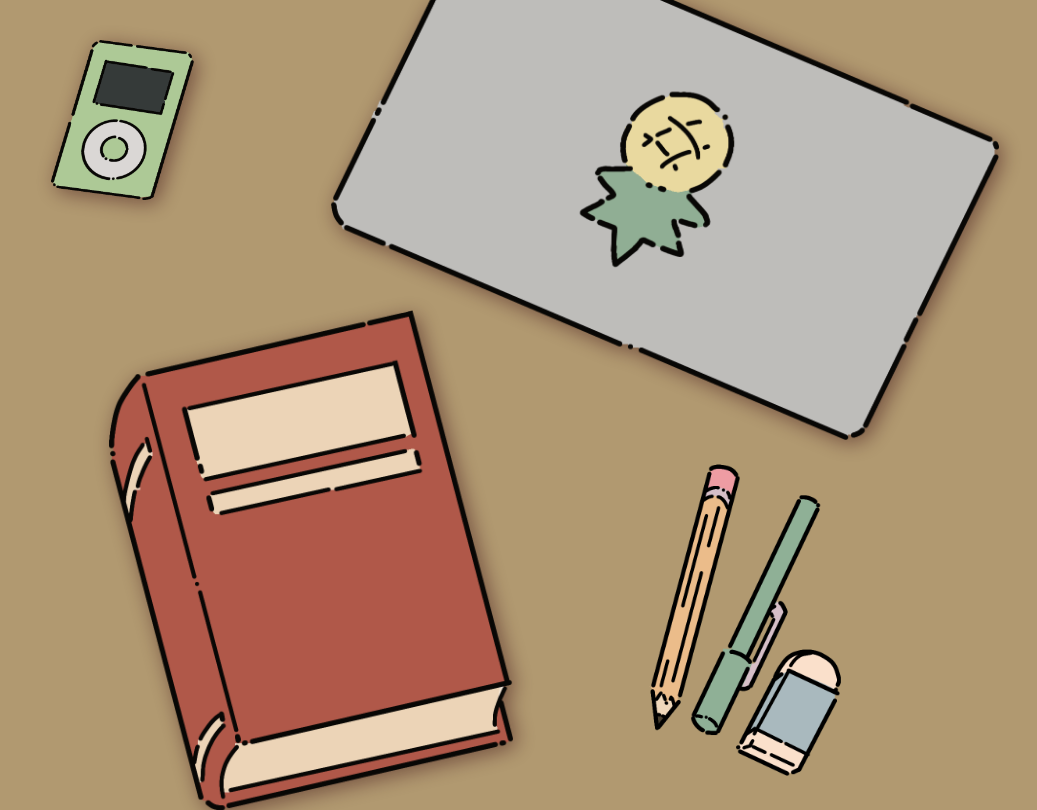
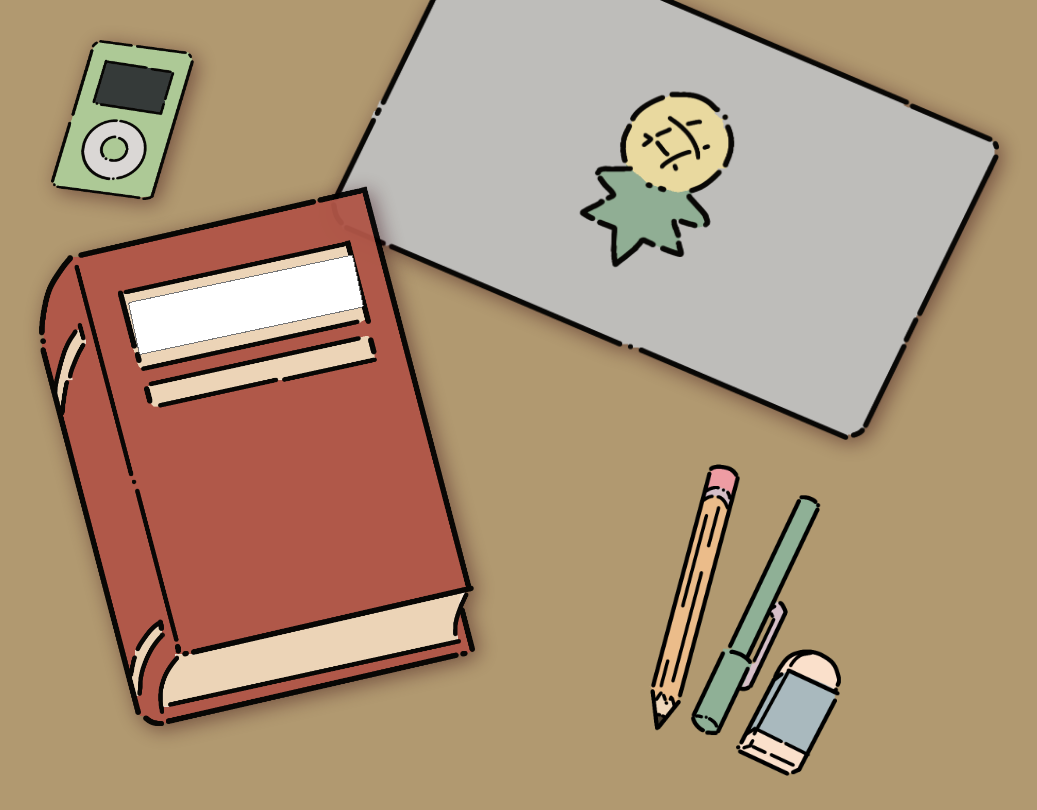
Before and after one commit to annaeyoon/journey-journal, a website built with Vite: page viteirvinehacksproject/index.html in a window 1280 px wide. Shown: the whole page, without its empty margins (243-1280 px from the left). Built offline with nearby package versions, Linux system fonts and the light colour scheme; a web font is replaced by a local one.

Commit message:
book big

```diff
--- a/viteirvinehacksproject/src/style.css
+++ b/viteirvinehacksproject/src/style.css
@@ -66,7 +66,7 @@ body {
 
 .login {
   position: absolute;
-  bottom: 55%;
+  bottom: 70%;
   right: 60%;
   transform: translate(0vw, 0);
 }
@@ -74,11 +74,11 @@ body {
 #user {
   position: relative;
   font-size: xx-large;
-  width: 160px;
+  width: 230px;
   z-index: 1000;
-  transform: translate(40%, 105%) rotate(-12deg);
-  background-color: transparent;
+  transform: translate(40%, 170%) rotate(-12deg);
+  /* background-color: transparent;
   border: transparent;
-  outline: transparent;
+  outline: transparent; */
   font-family: 'Pangolin', 'Trebuchet MS', 'Lucida Sans Unicode', 'Lucida Grande', 'Lucida Sans', Arial, sans-serif;
 }
```
